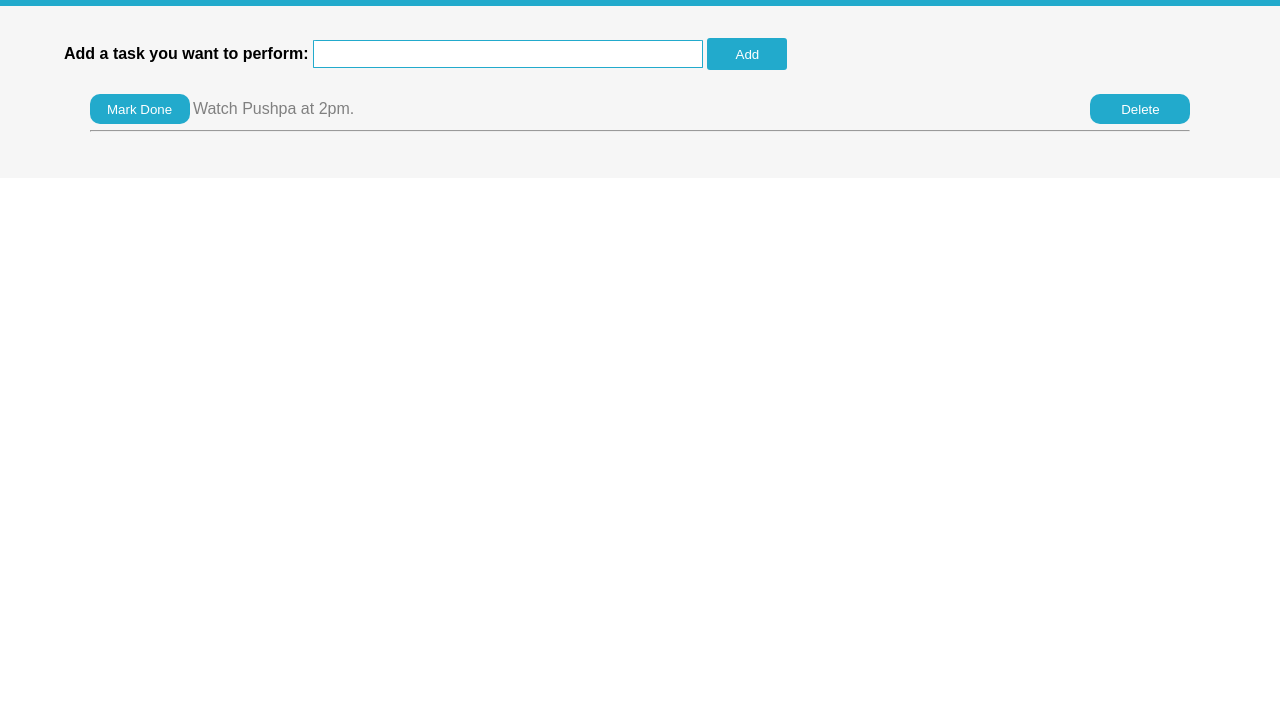
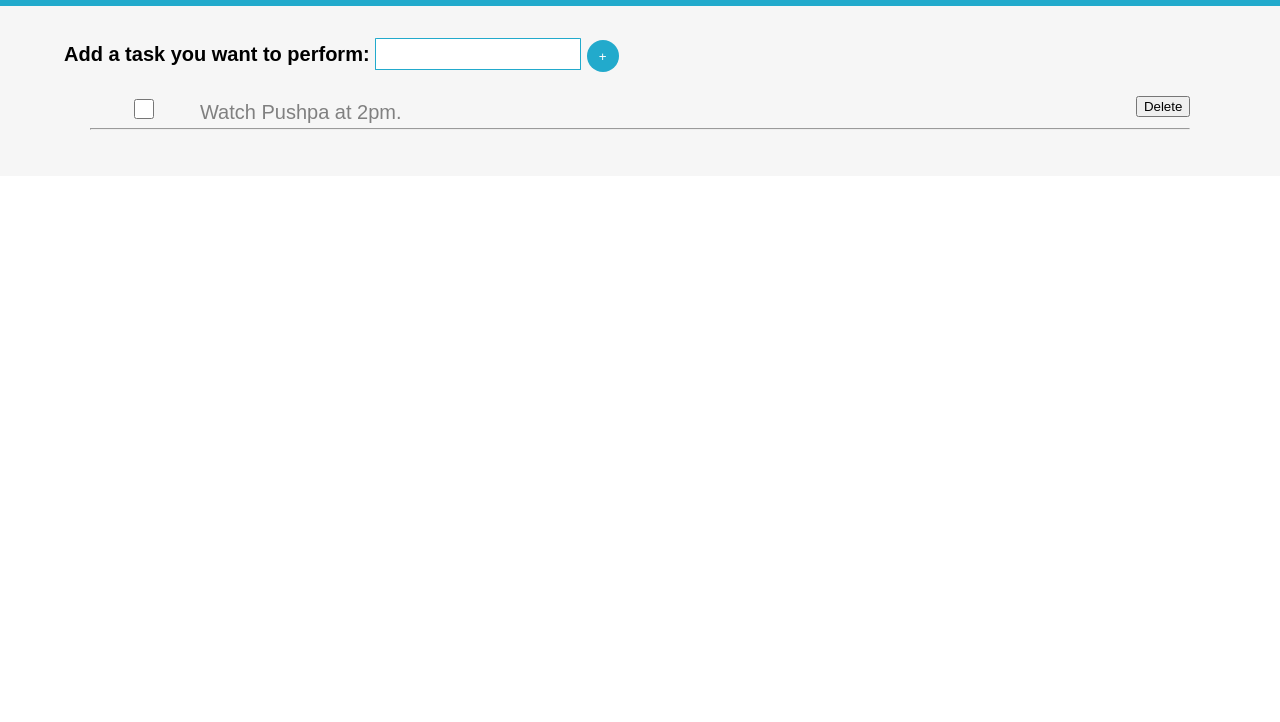
Before and after one commit to kiranadh1452/todo-app-web-component, a plain HTML site: page index.html in a window 1280 px wide. Shown: the part 78-800 px from the top of the page. Drawn offline with Linux system fonts and the light colour scheme.

Commit message:
button-changes
visual changes for buttons

```diff
--- a/css/styles.css
+++ b/css/styles.css
@@ -8,24 +8,29 @@ list-item {
 }
 
 #add-item-container{
-  font-size: 2vh;
+  font-size: 20px;
   font-weight: bold;
   margin: 1vh 0;
 }
 
 #todo-item-submit{
   border: none;
-  border-radius: 3px;
+  border-radius: 100%;
   background-color: #2ac;
   color: white;
   height: 32px;
-  width: 80px;
+  width: 32px;
 }
 
 #new-todo-item{
-  width: 30vw;
-  height: 3vh;
+  width: 200px;
+  height: 28px;
+  font-size: 20px;
   border-radius: 1%;
   outline: none;
   border: #2ac solid 1px;
 }
+
+button:hover{
+  cursor: pointer;
+}
--- a/index.html
+++ b/index.html
@@ -24,7 +24,7 @@
     <div id="add-item-container">
       <span>Add a task you want to perform:</span>
       <input type="text" id="new-todo-item">
-      <button id="todo-item-submit">Add</button>
+      <button id="todo-item-submit">+</button>
     </div>
 
     <!-- Currently existing list of to do items.-->
--- a/src/module/ListItem.js
+++ b/src/module/ListItem.js
@@ -15,17 +15,17 @@ template.innerHTML = `
   }
 
   #list-content{
-    font-size: 2vh;
+    font-size: 20px;
   }
   .delete-btn{
     float: right;
   }
-  button{
+  #check-btn{
     border: none;
     border-radius: 10px;
     background-color: #2ac;
     color: white;
-    height: 30px;
+    height: 20px;
     width: 100px;
   }
   button:hover{
@@ -33,7 +33,7 @@ template.innerHTML = `
   }
 </style>
 <div class="list-group">
-  <button id="check-btn">Mark Done</button>
+  <input id="check-btn" type="checkbox">
   <span id="list-content">
     <slot name="list-text" />
   </span>
```
